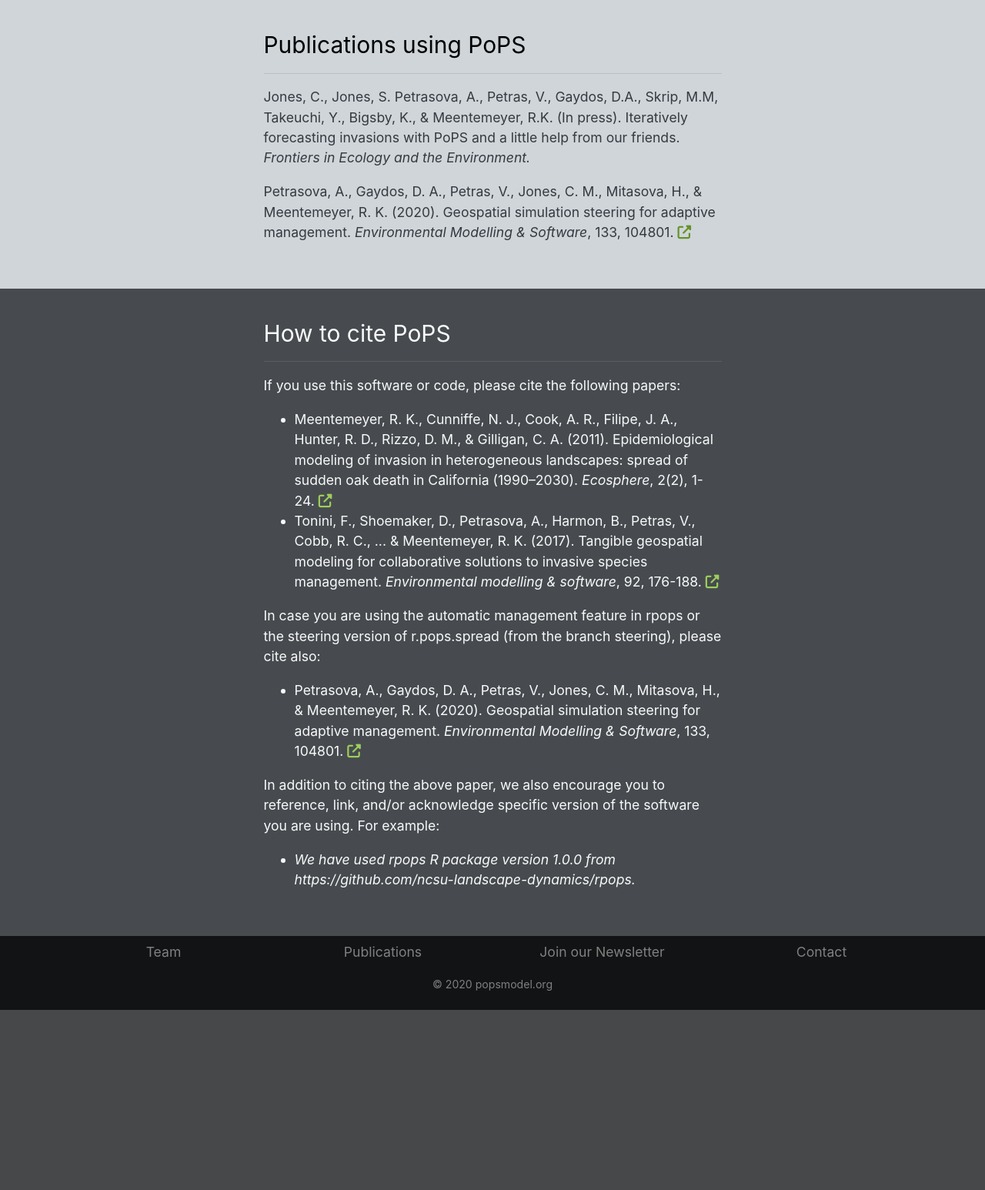
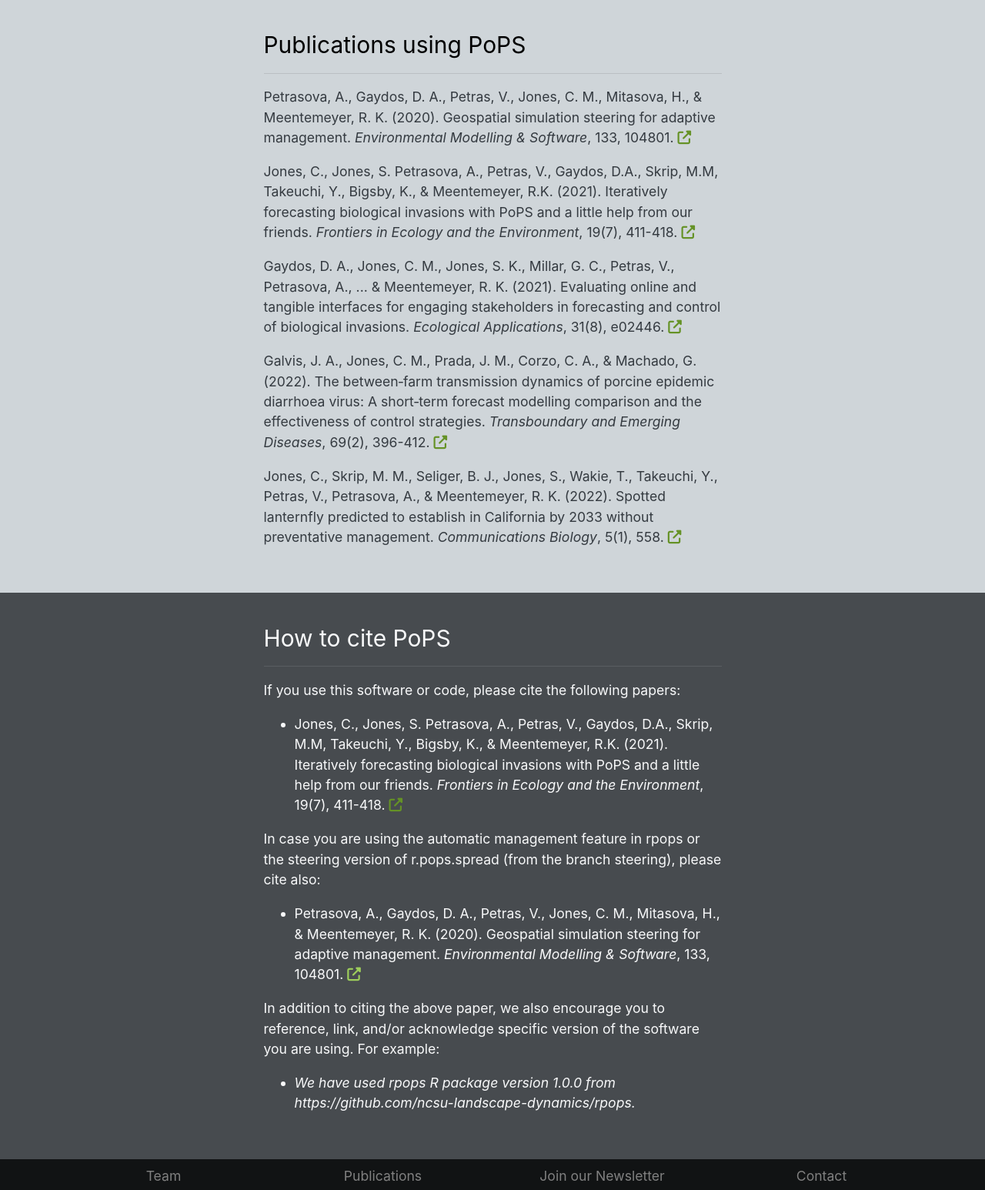
Before and after one commit to ncsu-landscape-dynamics/PoPS-Forecasting-Platform, a Django app: page /publications/ in a window 1280 px wide. Shown: the part 184-1730 px from the top of the page at 77% size. Before the commit the page ends 1496 px from the top, so only its background shows below. Run offline with Django 3.2, Linux system fonts and the light colour scheme; parts of the project's set-up code (start-up, migrations or seed data) failed here and were passed over; some libraries are stand-ins or nearby versions.

Commit message:
Updated PoPS publications

```diff
--- a/templates/publications.html
+++ b/templates/publications.html
@@ -16,12 +16,47 @@
         <div class="col-xl-6 col-lg-8 col-md-10 py-4">
             <h2>Publications using PoPS</h2>
             <hr style="border-top: 1px solid rgba(0,0,0, 0.1);">
-            <p class="text-dark">Jones, C., Jones, S. Petrasova, A., Petras, V., Gaydos, D.A., Skrip, M.M, Takeuchi, Y., Bigsby, K., & Meentemeyer, R.K. (In press). Iteratively forecasting invasions with PoPS and a little help from our friends. <i>Frontiers in Ecology and the Environment.</i> </p>
+
             <p><a class="text-dark"
                     href="https://www.sciencedirect.com/science/article/abs/pii/S1364815220306873">Petrasova, A.,
                     Gaydos, D. A., Petras, V., Jones, C. M., Mitasova, H., & Meentemeyer, R. K. (2020). Geospatial
                     simulation steering for adaptive management. <i>Environmental Modelling & Software</i>, 133, 104801.
-                    <i class="fas fa-external-link-alt font-green font-dark"></i></a></p>
+                    <i class="fas fa-external-link-alt font-green font-dark"></i></a>
+            </p>
+            <p><a class="text-dark" href="https://doi.org/10.1002/fee.2357">
+                    Jones, C., Jones, S. Petrasova, A., Petras, V., Gaydos, D.A., Skrip, M.M, Takeuchi, Y., Bigsby, K.,
+                    & Meentemeyer, R.K. (2021).
+                    Iteratively forecasting biological invasions with PoPS and a little help from our friends.
+                    <i>Frontiers in
+                        Ecology and the Environment</i>, 19(7), 411-418.
+                    <i class="fas fa-external-link-alt font-green font-dark"></i></a>
+            </p>
+            <p><a class="text-dark" href="https://doi.org/10.1002/eap.2446">
+                    Gaydos, D. A., Jones, C. M., Jones, S. K., Millar, G. C., Petras, V., Petrasova, A., ... &
+                    Meentemeyer, R. K. (2021).
+                    Evaluating online and tangible interfaces for engaging stakeholders in forecasting and control of
+                    biological invasions.
+                    <i>Ecological Applications</i>,
+                    31(8), e02446.
+                    <i class="fas fa-external-link-alt font-green font-dark"></i></a>
+            </p>
+            <p><a class="text-dark" href="https://doi.org/10.1111/tbed.13997">
+                    Galvis, J. A., Jones, C. M., Prada, J. M., Corzo, C. A., & Machado, G. (2022).
+                    The between‐farm transmission dynamics of porcine epidemic diarrhoea virus: A short‐term forecast
+                    modelling
+                    comparison and the effectiveness of control strategies. <i>Transboundary and Emerging Diseases</i>,
+                    69(2), 396-412.
+                    <i class="fas fa-external-link-alt font-green font-dark"></i></a>
+            </p>
+            <p><a class="text-dark" href="https://www.nature.com/articles/s42003-022-03447-0">
+                    Jones, C., Skrip, M. M., Seliger, B. J., Jones, S., Wakie, T., Takeuchi, Y., Petras, V., Petrasova,
+                    A., & Meentemeyer, R. K. (2022).
+                    Spotted lanternfly predicted to establish in California by 2033 without preventative management.
+                    <i>Communications Biology</i>,
+                    5(1), 558.
+                    <i class="fas fa-external-link-alt font-green font-dark"></i></a>
+            </p>
+
 
         </div>
     </div>
@@ -35,20 +70,14 @@
                 </p>
                 <ul>
                     <li>
-                        <a class="text-light"
-                            href="https://esajournals.onlinelibrary.wiley.com/doi/full/10.1890/ES10-00192.1%4010.1002/%28ISSN%292150-8925%28CAT%29VirtualIssue%28VI%29ECS2">Meentemeyer,
-                            R. K., Cunniffe, N. J., Cook, A. R., Filipe, J. A., Hunter, R. D., Rizzo, D. M., & Gilligan,
-                            C. A. (2011). Epidemiological modeling of invasion in heterogeneous landscapes: spread of
-                            sudden oak death in California (1990–2030). <i>Ecosphere</i>, 2(2), 1-24. <i
-                                class="fas fa-external-link-alt font-green font-light"></i></a>
-                    </li>
-                    <li>
-                        <a class="text-light"
-                            href="https://www.sciencedirect.com/science/article/pii/S1364815217300488">Tonini, F.,
-                            Shoemaker, D., Petrasova, A., Harmon, B., Petras, V., Cobb, R. C., ... & Meentemeyer, R. K.
-                            (2017). Tangible geospatial modeling for collaborative solutions to invasive species
-                            management. <i>Environmental modelling & software</i>, 92, 176-188. <i
-                                class="fas fa-external-link-alt font-green font-light"></i></a>
+                        <a class="text-light" href="https://doi.org/10.1002/fee.2357">
+                            Jones, C., Jones, S. Petrasova, A., Petras, V., Gaydos, D.A., Skrip, M.M, Takeuchi, Y.,
+                            Bigsby, K.,
+                            & Meentemeyer, R.K. (2021).
+                            Iteratively forecasting biological invasions with PoPS and a little help from our friends.
+                            <i>Frontiers in
+                                Ecology and the Environment</i>, 19(7), 411-418.
+                            <i class="fas fa-external-link-alt font-green font-dark"></i></a>
                     </li>
                 </ul>
 
```
Also changed, not shown: 1 other file.
